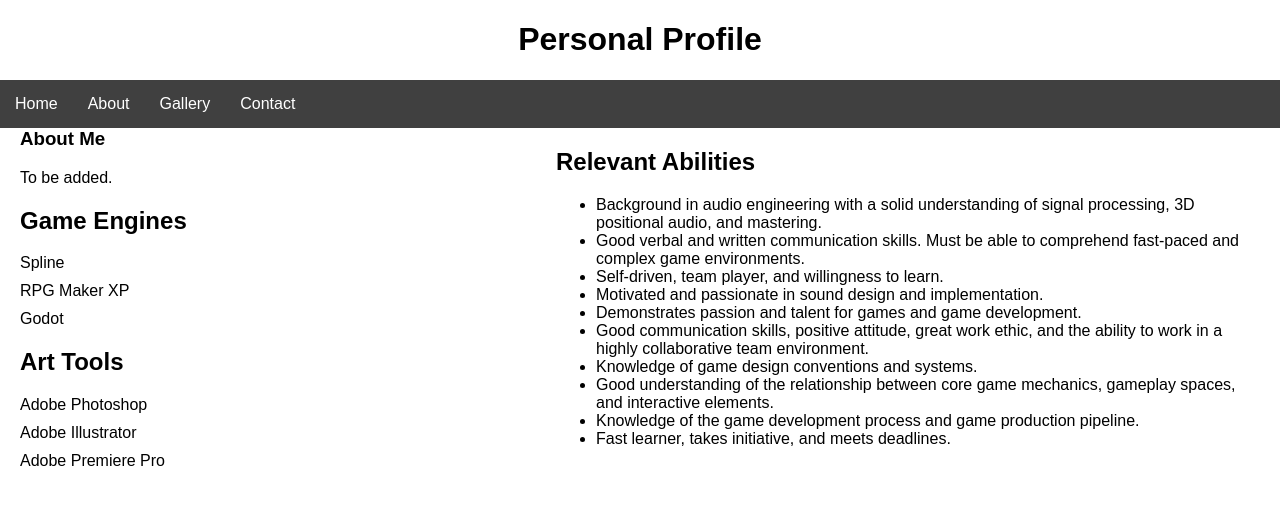
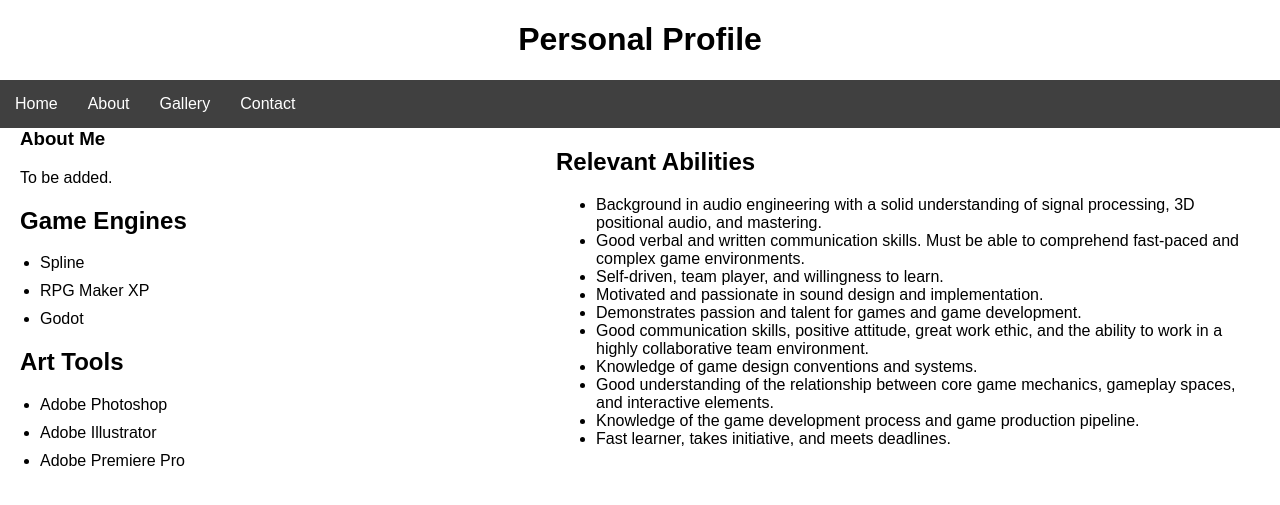
Before and after one commit to elbravo25/lab2, a PHP site: page /about.html in a window 1280 px wide. Shown: the top 505 px of the page. Run offline with PHP 8.4, Linux system fonts and the light colour scheme.

Commit message:
Update style.css

```diff
--- a/week5/style.css
+++ b/week5/style.css
@@ -51,8 +51,7 @@ main {
 }
 
 .list {
-    list-style-type: none;
-    padding: 0;
+    padding-left: 20px; /* Add indentation for list items */
 }
 
 .list li {
```
